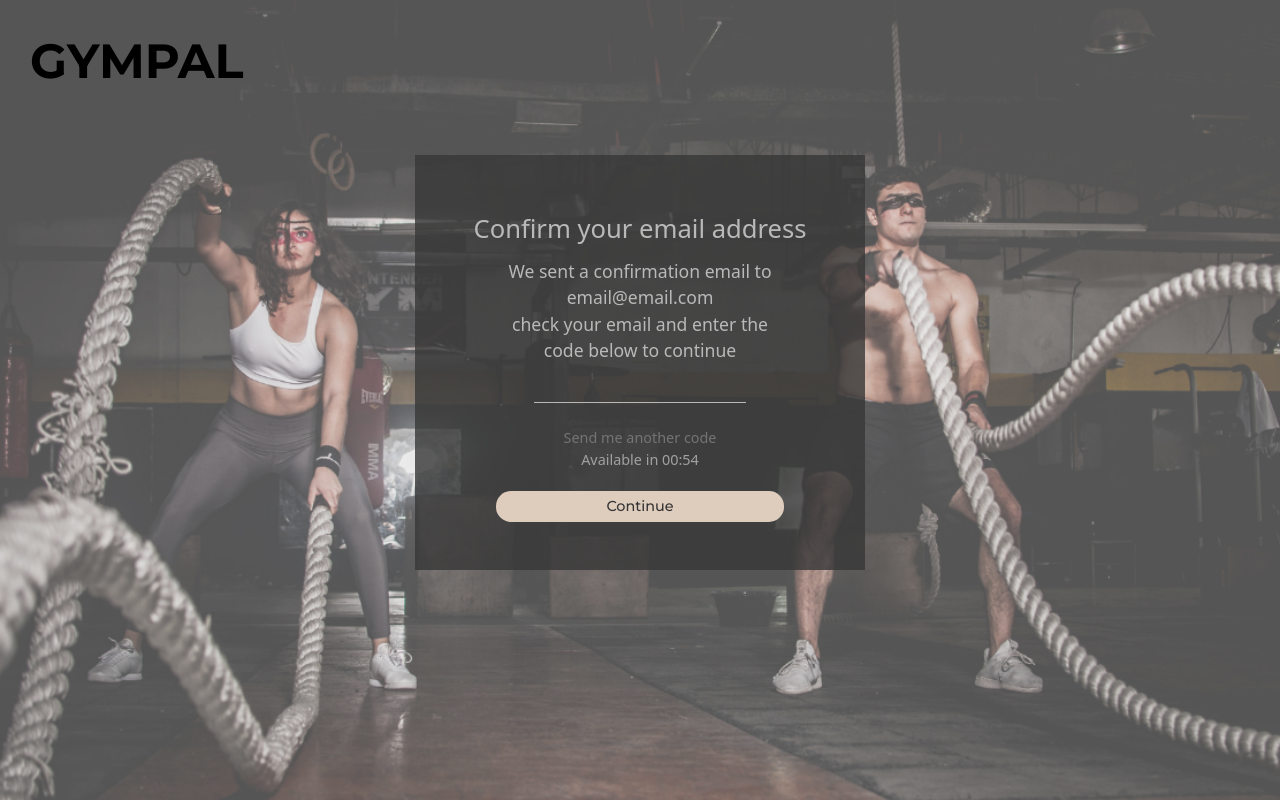
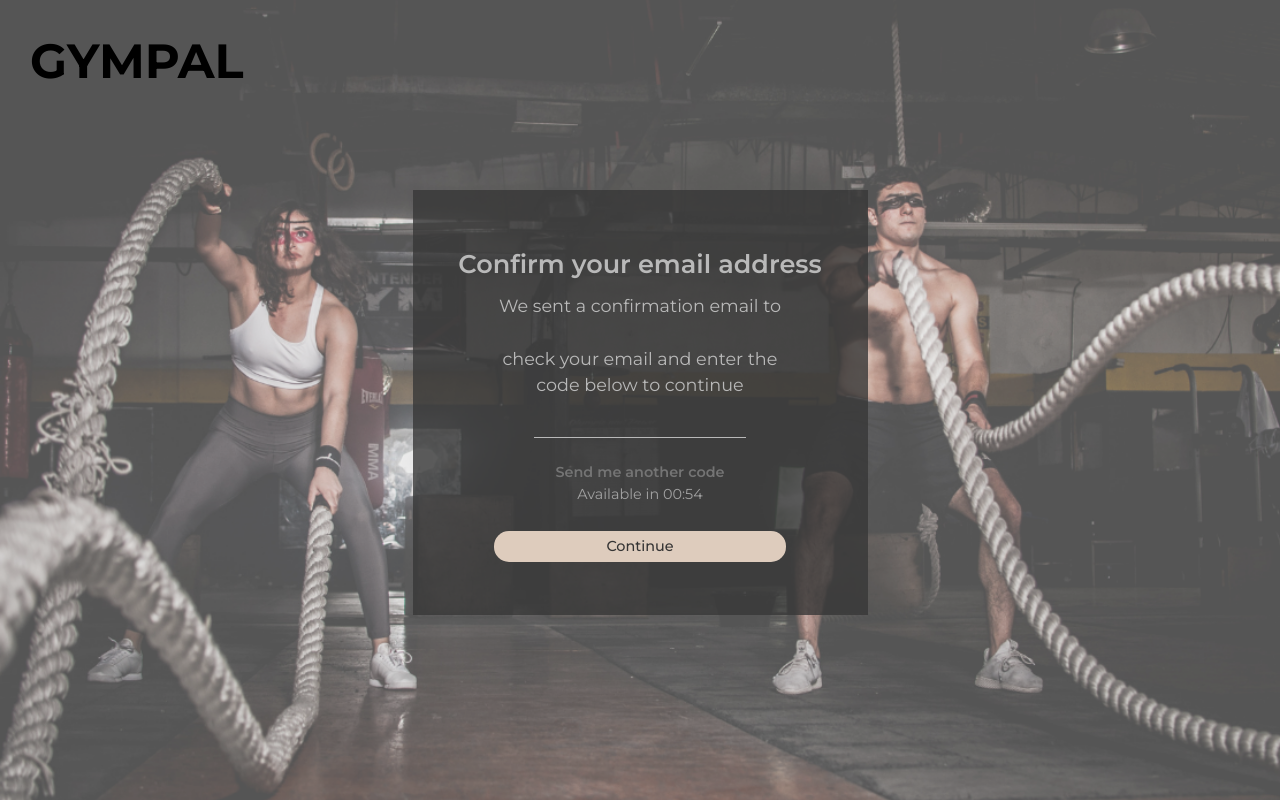
Before and after one commit to evelyne802/fitness-app, an Angular app: page /confirmation in a window 1280 px wide. Built offline with nearby package versions, Linux system fonts and the light colour scheme.

Commit message:
feat: user details service + passing data between components

```diff
--- a/src/app/components/confirmation/confirmation.component.css
+++ b/src/app/components/confirmation/confirmation.component.css
@@ -25,7 +25,7 @@
     display: flex;
     align-items: center;
     justify-content: center;
-    height: 60vh;
+    height: 70vh;
 }
 
 .logo {
@@ -38,12 +38,13 @@
 }
 
 .confirm-container {
+    font-family: "Montserrat", sans-serif;
     display: flex;
     flex-direction: column;
     position: relative;
     background-color: #383838cc;
-    width: 450px;
-    height: 415px;
+    width: 455px;
+    height: 425px;
     align-items: center;
     color: #b9b9b9;
     padding: 45px;
@@ -51,12 +52,12 @@
 
 .confirm-container label {
     font-size: 1.6rem;
-    font-weight: 500;
+    font-weight: 600;
     margin: 10px 0;
 }
 
 .confirm-container p {
-    width: 75%;
+    width: 80%;
     text-align: center;
     font-size: 1.1rem;
 }
@@ -70,6 +71,7 @@
 
 .unavailable {
     color: #747474;
+    font-weight: 600;
     text-decoration: none;
     cursor: not-allowed;
 }
@@ -96,8 +98,13 @@ button {
     background-color: #deccbd;
     border: none;
     cursor: pointer;
+    margin: 5px 0;
 }
 
 button:hover {
     background-color: #c3b2a5;
 }
+
+.input-field {
+    text-align: center;
+}
--- a/src/app/components/confirmation/confirmation.component.html
+++ b/src/app/components/confirmation/confirmation.component.html
@@ -5,7 +5,7 @@
             <label>Confirm your email address</label>
             <p>
                 We sent a confirmation email to <br>
-                email&#64;email.com <br>
+                {{ userDetails.email }} <br>
                 check your email and enter the code below to continue
             </p>
             <div class="input-field">
@@ -18,7 +18,7 @@
                 <span *ngIf="timeLeft > 9">Available in 00:{{ timeLeft }}</span>
                 <span *ngIf="10 > timeLeft">Available in 00:0{{ timeLeft }}</span>
             </div>
-            <button>Continue</button>
+            <button (click)="checkCode()">Continue</button>
         </div>
     </div>
 </div>
--- a/src/app/components/confirmation/confirmation.component.ts
+++ b/src/app/components/confirmation/confirmation.component.ts
@@ -4,7 +4,8 @@ import { RouterLink, RouterLinkActive } from '@angular/router';
 import { MatInputModule } from '@angular/material/input';
 import { MatSelectModule } from '@angular/material/select';
 import { NgIf } from '@angular/common';
-
+import { UserDetailsService } from '../../services/user-details.service';
+import { userDetails } from '../../../types';
 
 
 @Component({
@@ -24,6 +25,13 @@ import { NgIf } from '@angular/common';
 })
 export class ConfirmationComponent {
 
+  constructor(private userDetailsService: UserDetailsService){
+    this.userDetailsService.getUserDetails.subscribe(userDetails => this.userDetails = userDetails);
+    this.userDetailsService.getConfirmationCode.subscribe(code => this.code = code);
+  }
+
+  userDetails: userDetails | any;
+  code: number | any;
   codeFormControl = new FormControl('');
   sendCodeClass = 'unavailable';
   timeLeft: number = 59;
@@ -52,4 +60,9 @@ export class ConfirmationComponent {
       },1000)
     }
 
+    checkCode(){
+      console.log(this.code);
+      console.log(this.codeFormControl.value);
+    }
+
 }
--- a/src/app/components/login/login.component.ts
+++ b/src/app/components/login/login.component.ts
@@ -4,6 +4,7 @@ import { MatInputModule } from '@angular/material/input';
 import { FormControl, FormsModule, ReactiveFormsModule } from '@angular/forms';
 import Typed from 'typed.js';
 import { RouterLink, RouterLinkActive } from '@angular/router';
+import { UserDetailsService } from '../../services/user-details.service';
 
 
 @Component({
@@ -36,4 +37,5 @@ export class LoginComponent {
       cursorChar: ''
     });
   }
+
 }
--- a/src/app/components/signup/signup.component.html
+++ b/src/app/components/signup/signup.component.html
@@ -44,7 +44,7 @@
                     <label>Expert</label>
                 </div>
             </div>
-           <button routerLink='/confirmation' routerLinkActive="active">Get Started</button>
+           <button routerLink='/confirmation' routerLinkActive="active" (click)="updateUserDetails()">Get Started</button>
         </div>
     </div>
 </div>
--- a/src/app/components/signup/signup.component.ts
+++ b/src/app/components/signup/signup.component.ts
@@ -8,6 +8,7 @@ import {
   ReactiveFormsModule,
 } from '@angular/forms';
 import { RouterLink, RouterLinkActive } from '@angular/router';
+import { UserDetailsService } from '../../services/user-details.service';
 
 
 @Component({
@@ -26,7 +27,7 @@ import { RouterLink, RouterLinkActive } from '@angular/router';
 })
 export class SignupComponent {
 
-  constructor(private renderer: Renderer2) {}
+  constructor( private renderer: Renderer2, private UserDetailsService: UserDetailsService ) {}
 
   firstNameFormControl = new FormControl('');
   lastNameFormControl = new FormControl('');
@@ -58,4 +59,25 @@ export class SignupComponent {
     this.renderer.removeClass(this.intermediateButton.nativeElement, 'active-circle');
   }
 
+  updateUserDetails(){
+    let firstName = this.firstNameFormControl.value == null ? '' : this.firstNameFormControl.value;
+    let lastName = this.lastNameFormControl.value == null ? '' : this.lastNameFormControl.value;
+    let email = this.emailFormControl.value == null ? '' : this.emailFormControl.value;
+    let password = this.passwordFormControl.value == null ? '' : this.passwordFormControl.value;
+
+    this.UserDetailsService.setUserDetails({
+      firstName: firstName,
+      lastName: lastName,
+      email: email,
+      password: password
+    });
+
+    this.generateConfirmationCode();
+  }
+
+
+  generateConfirmationCode() {
+    this.UserDetailsService.setConfirmationCode();
+  }
+
 }
--- a/src/app/services/user-details.service.ts
+++ b/src/app/services/user-details.service.ts
@@ -1,9 +1,28 @@
 import { Injectable } from '@angular/core';
+import { BehaviorSubject } from 'rxjs';
+import { userDetails } from '../../types';
 
 @Injectable({
   providedIn: 'root'
 })
 export class UserDetailsService {
 
+  private userDetails = new BehaviorSubject({});
+  private confirmationCode = new BehaviorSubject('');
+
+  getUserDetails = this.userDetails.asObservable();
+  getConfirmationCode = this.confirmationCode.asObservable();
+
   constructor() { }
+
+  setUserDetails(userDetails: userDetails){
+    this.userDetails.next(userDetails);
+  }
+
+  setConfirmationCode(){
+    let code = Math.round(Math.random() * (9999 - 1000) + 1000); // Generates 4-digit code
+    this.confirmationCode.next(code.toString());
+    console.log(code);
+  }
+
 }
--- /dev/null
+++ b/src/types.ts
@@ -0,0 +1,6 @@
+export type userDetails = {
+    firstName: string;
+    lastName: string;
+    email: string;
+    password: string;
+}
```
